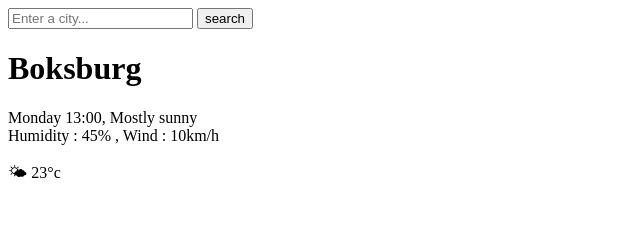
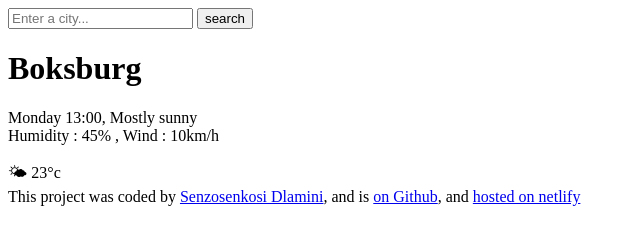
Before and after one commit to senzosenkosidlamini/SevenPlusForecastApp, a plain HTML site: page index.html in a window 1280 px wide. Shown: the whole page, without its empty margins (0-640 px from the left). Drawn offline with Linux system fonts and the light colour scheme.

Commit message:
added a footer

```diff
--- a/index.html
+++ b/index.html
@@ -27,5 +27,21 @@
     </div>
 
     <div>🌤 23°c</div>
+
+    <footer>
+      This project was coded by
+      <a href="https://github.com/senzosenkosidlamini/" target="_blank">
+        Senzosenkosi Dlamini</a
+      >, and is
+      <a
+        href="https://github.com/senzosenkosidlamini/SevenPlusForecastApp/"
+        target="_blank"
+      >
+        on Github</a
+      >, and
+      <a href="https://sevenplusforecast.netlify.app/" target="_blank"
+        >hosted on netlify</a
+      >
+    </footer>
   </body>
 </html>
```
